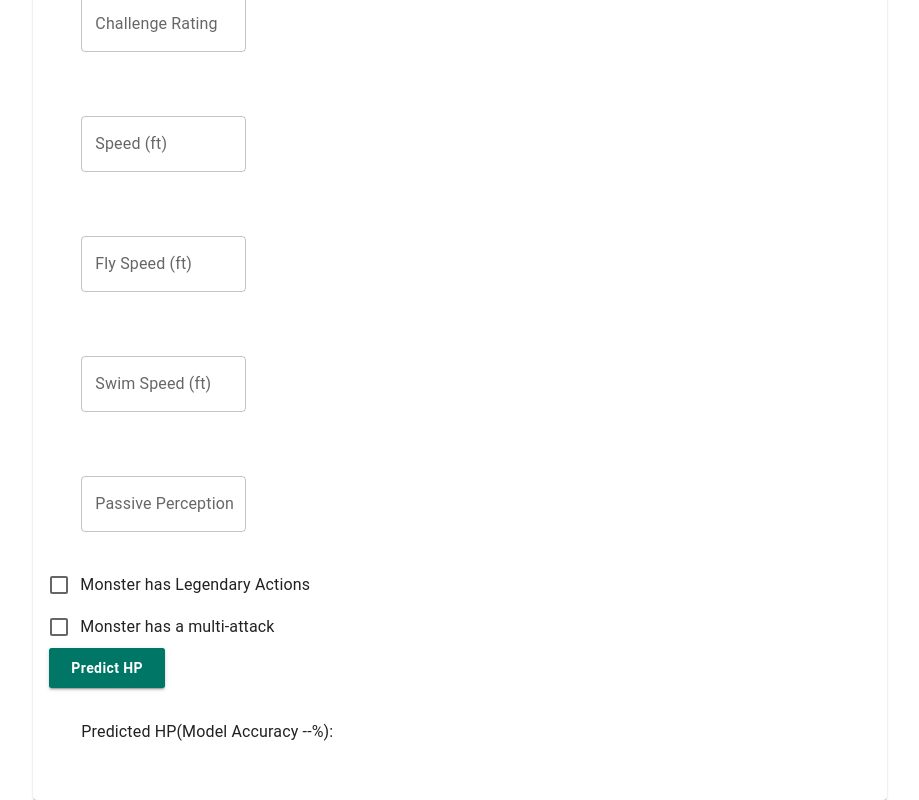
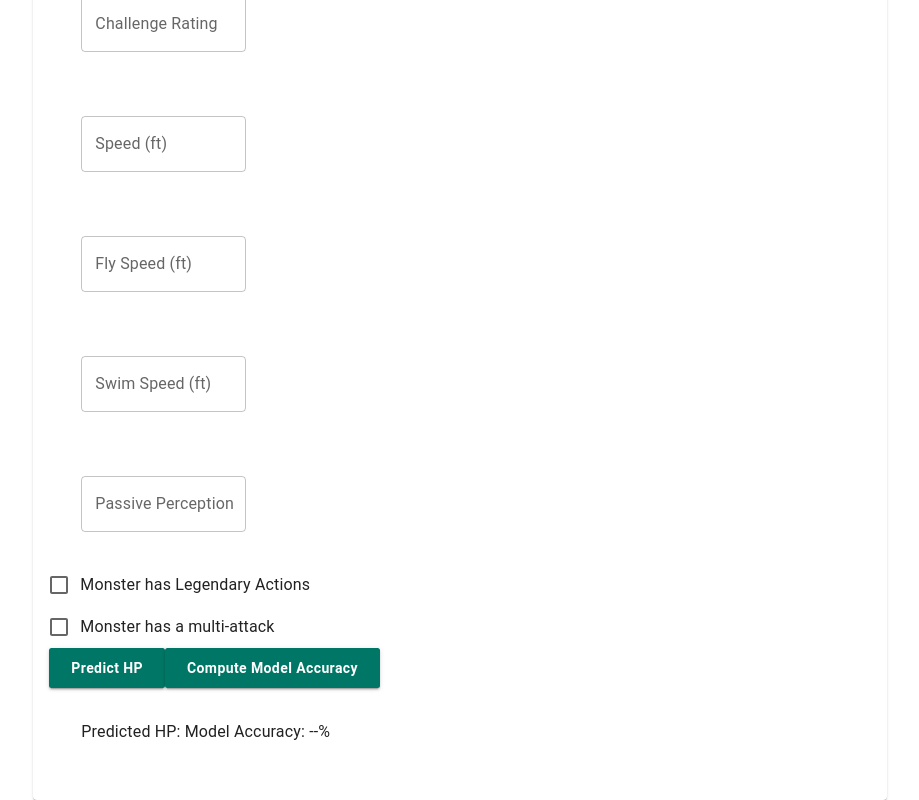
Before and after one commit to JusticeLuke/gold_tracker, a React (Create React App) app in the folder gold_tracker_ui/: page /monsterGen in a window 1280 px wide. Shown: the part 486-1286 px from the top of the page, without its empty margins (180-1099 px from the left). Built offline with nearby package versions, Linux system fonts and the light colour scheme; no server answers.

Commit message:
Add button, remove comment

```diff
--- a/gold_tracker_ui/src/components/suite/MonsterGen.tsx
+++ b/gold_tracker_ui/src/components/suite/MonsterGen.tsx
@@ -68,7 +68,6 @@ const MonsterGen = () => {
     let accuracy = await modelAccuracy();
     setAcc(accuracy);
   };
-  modelAcc();
 
   const handleChange = (value: any) => {
     setValues(value);
@@ -268,8 +267,18 @@ const MonsterGen = () => {
         >
           Predict HP
         </CommonButton>
+        <CommonButton
+          variant="contained"
+          onClick={() => {
+            modelAcc();
+          }}
+          size={"large"}
+        >
+          Compute Model Accuracy
+        </CommonButton>
         <Typography sx={formStyles.predict}>
-          Predicted HP(Model Accuracy {acc}): {hp}
+          Predicted HP: {hp}
+          Model Accuracy: {acc}
         </Typography>
       </Box>
     );
@@ -694,7 +703,7 @@ async function modelAccuracy() {
   accArray.map((num) => (avg += num));
   let avgFormat = new Intl.NumberFormat("en-en", {
     style: "percent",
-  }).format(avg / 9);
+  }).format(avg / expectedHP.length);
 
   return avgFormat;
 }
--- a/gold_tracker_ui/src/components/suite/PartyManager.tsx
+++ b/gold_tracker_ui/src/components/suite/PartyManager.tsx
@@ -2,8 +2,6 @@ import React, { useState, useEffect } from "react";
 import BasicCard from "../common/basicCard/BasicCard";
 import SearchBar from "../common/searchBar/SearchBar";
 import Box from "@mui/material/Box";
-import RefreshIcon from "@mui/icons-material/Refresh";
-import IconButton from "@mui/material/IconButton";
 import CommonButton from "../common/commonButton/CommonButton";
 import GridWrapper from "../common/gridWrapper/GridWrapper";
 import NewPartyModal from "../modal/NewPartyModal";
@@ -54,9 +52,6 @@ const PartyManager = () => {
           >
             Add Party
           </CommonButton>
-          <IconButton>
-            <RefreshIcon />
-          </IconButton>
         </Box>
       </Box>
     );
```
Also changed, not shown: 1 other file (tests, documents, lock files or other folders).
